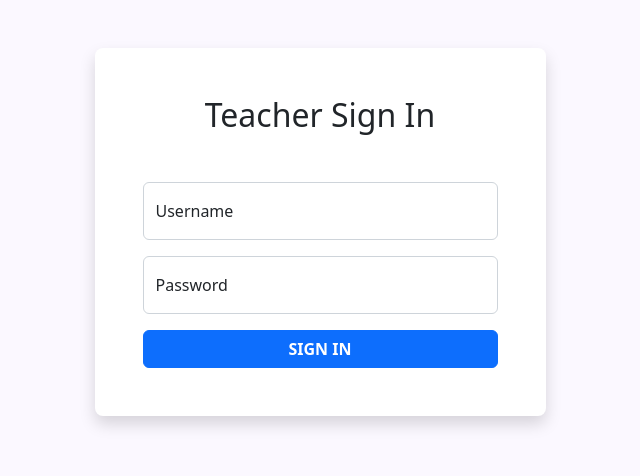
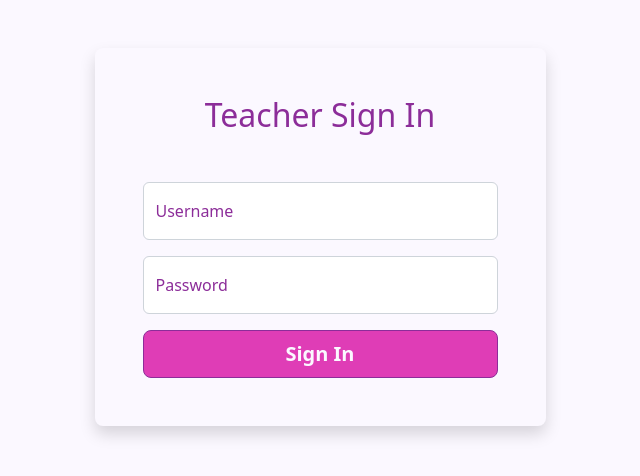
Before and after one commit to TakeOneVideo/musicspace, a Django app: page /for-teachers/login?next=/for-teachers/profile in a window 1280 px wide. Shown: the part 106-582 px from the top of the page, without its empty margins (320-960 px from the left). Run offline with Django 4.2, Linux system fonts and the light colour scheme; parts of the project's set-up code (start-up, migrations or seed data) failed here and were passed over.

Commit message:
Fixed style

```diff
--- a/musicspace/musicspace_app/migrations/helpers/provider_data_migration.py
+++ b/musicspace/musicspace_app/migrations/helpers/provider_data_migration.py
@@ -43,7 +43,7 @@ class PyGender(str, Enum):
     NONBINARY = 'nonbinary'
     OTHER = 'other'
 
-NUMBER_OF_PROVIDERS_TO_ADD = 1000
+NUMBER_OF_PROVIDERS_TO_ADD = 1716
 
 GENRES = [
     ('classical', 'Classical'),
@@ -103,7 +103,7 @@ family_names = [
 ]
 
 titles = [
-    'NAFME Certified Music Provider'
+    'NAFME Certified Music Teacher'
 ]
 
 male_image_urls = [
@@ -130,7 +130,7 @@ INSTRUMENT_DISTRIBUTION = [
     3
 ]
 
-PROVIDER_USER_PREFIX = 'provider_'
+PROVIDER_USER_PREFIX = 'teacher_'
 DEFAULT_USER_PASSWORD = make_password('passwordabc123')
 
 locations = [
--- a/musicspace/musicspace_app/static/css/base.css
+++ b/musicspace/musicspace_app/static/css/base.css
@@ -119,3 +119,8 @@ body {
     border-color: #8C2D99 !important;
     /* max-width: 180px; */
 }
+
+.login-card {
+    color: #8C2D99 !important;
+    background-color: #FBF8FF !important;
+}
--- a/musicspace/musicspace_app/templates/musicspace_app/components/provider_list_item.html
+++ b/musicspace/musicspace_app/templates/musicspace_app/components/provider_list_item.html
@@ -17,7 +17,7 @@
         </a>
         <a href="{% url 'musicspace:provider-detail' provider_id=provider.id %}" class="col-md-auto link-no-styling">
             <div class="row">
-                <button type="button" class="btn btn-primary btn-lg provider-list-item-button">View Profile</button>
+                <button type="button" class="btn btn-primary btn-lg provider-list-item-button fw-bold">View Profile</button>
             </div>
             <div class="row">
                 <ul>
--- a/musicspace/musicspace_app/templates/musicspace_app/components/provider_search_results.html
+++ b/musicspace/musicspace_app/templates/musicspace_app/components/provider_search_results.html
@@ -1,4 +1,4 @@
 <div class="row">
-    <p>Found {{ total_provider_count }} Teachers</p>
+    <p class="fs-2 fw-semibold lh-sm m-1">Found {{ total_provider_count }} Teachers</p>
 </div>
 {% include "musicspace_app/components/provider_list.html" with page_of_providers=page_of_providers next_page_url=next_page_url%}
--- a/musicspace/musicspace_app/templates/musicspace_app/login.html
+++ b/musicspace/musicspace_app/templates/musicspace_app/login.html
@@ -3,7 +3,7 @@
 <div class="container">
   <div class="row">
     <div class="col-sm-9 col-md-7 col-lg-5 mx-auto">
-      <div class="card border-0 shadow rounded-3 my-5">
+      <div class="card border-0 shadow rounded-3 my-5 login-card">
         <div class="card-body p-4 p-sm-5">
           <h2 class="card-title text-center mb-5">Teacher Sign In</h2>
           <form method="POST">
@@ -17,7 +17,7 @@
               <label for="id_password">Password</label>
             </div>
             <div class="d-grid">
-              <button class="btn btn-primary btn-login text-uppercase fw-bold" type="submit">Sign in</button>
+              <button class="btn btn-primary btn-lg provider-list-item-button fw-bold" type="submit">Sign In</button>
             </div>
           </form>
         </div>
--- a/musicspace/musicspace_app/templates/musicspace_app/provider_detail.html
+++ b/musicspace/musicspace_app/templates/musicspace_app/provider_detail.html
@@ -22,7 +22,7 @@
                 </ul>
             </div>
             <div class="row justify-content-start">
-                <button type="button" class="btn btn-primary btn-lg provider-detail-button">Contact Teacher</button>
+                <button type="button" class="btn btn-primary btn-lg provider-detail-button fw-bold">Contact Teacher</button>
             </div>
         </div>
         <div class="col">
--- a/musicspace/musicspace_app/templates/musicspace_app/provider_search.html
+++ b/musicspace/musicspace_app/templates/musicspace_app/provider_search.html
@@ -38,7 +38,7 @@
                     <option value="{{ instrument.id }}" {% if instrument.id in query_params.instrument %} selected {% endif %}>{{ instrument.display_text }}</option>
                     {% endfor %}
                 </select>
-                <button type="submit" class="btn btn-primary btn-lg provider-list-item-button">Submit</button>
+                <button type="submit" class="btn btn-primary btn-lg provider-list-item-button fw-bold">Submit</button>
             </form>
         </div>
         <div id="provider-search-results" class="col">
--- a/musicspace/musicspace_app/views.py
+++ b/musicspace/musicspace_app/views.py
@@ -16,7 +16,7 @@ from django.shortcuts import redirect
 from django.views.generic.edit import UpdateView
 
 class ProviderPortalAuthMixin(UserPassesTestMixin, LoginRequiredMixin):
-    login_url = 'musicspace:login'
+    login_url = 'musicspace:provider-login'
     def test_func(self):
         return self.request.user.is_authenticated and self.request.user.provider != None
 
```
